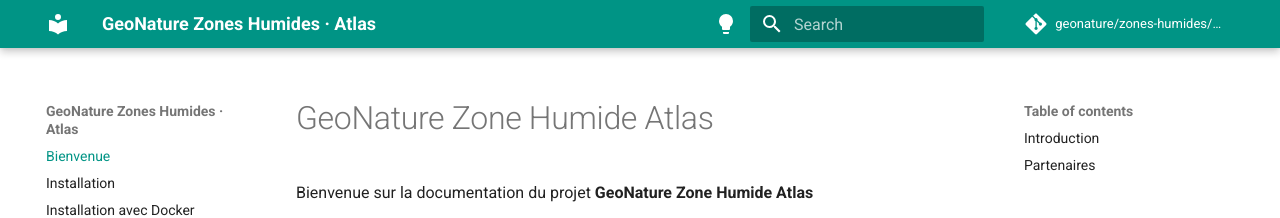
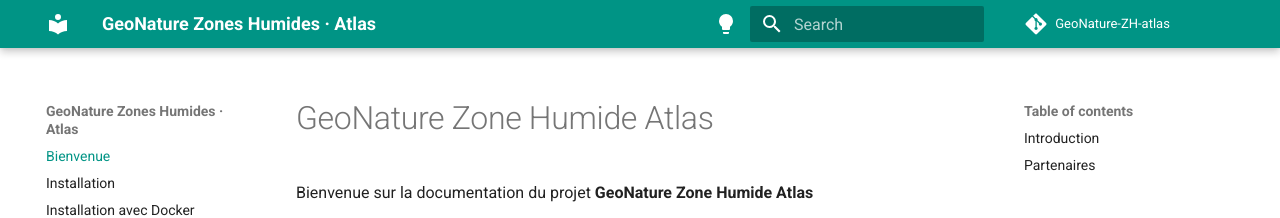
Before and after one commit to naturalsolutions/GeoNature-ZH-atlas, an MkDocs documentation site: the page built from docs/index.md, in a window 1280 px wide. Shown: the top 218 px of the page. Built offline with MkDocs 1.6.1 and Material for MkDocs 9.7.7, drawn with Linux system fonts in a browser that asks for light colours; comment, search, counter and statistics services are not loaded.

Commit message:
docs: fix old links from Gitlab to Github (#4)

```diff
--- a/mkdocs.yml
+++ b/mkdocs.yml
@@ -1,7 +1,7 @@
 site_name: GeoNature Zones Humides · Atlas
 
-repo_name: geonature/zones-humides/atlas
-repo_url: https://gitlab.com/natural-solutions/geonature/zones-humides/atlas
+repo_name: GeoNature-ZH-atlas
+repo_url: https://github.com/PnX-SI/GeoNature-ZH-atlas
 
 theme:
   name: material
```
Also changed, not shown: docs/configuration.md (+1 -1 lines).
